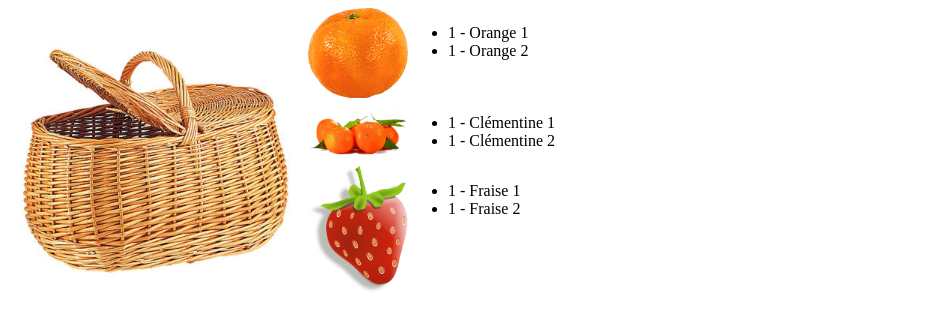
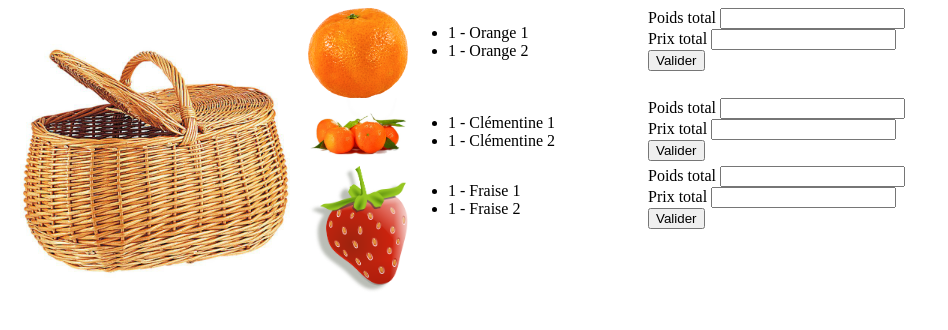
Before and after one commit to EmmanuelBlanchard/Les-fondamentaux-du-JavaScript-et-de-Node.JS-sans-framework, a plain HTML site: page Tuto/Exo4/index.html in a window 1280 px wide. Shown: the whole page, without its empty margins (0-948 px from the left). Drawn offline with Linux system fonts and the light colour scheme.

Commit message:
4-JavaScript+HTML+CSS:unProgrammeWebCompletSansServeurPourManipulerLeDOM-6-HTML+CSS:LesElementsDUnFormulaire

```diff
--- a/Tuto/Exo4/index.html
+++ b/Tuto/Exo4/index.html
@@ -15,26 +15,59 @@
         <div class="floatLeft">
             <div class="orange">
                 <img class="taille100 floatLeft" src="images/oranges.png" alt="">
-                <ul class="floatLeft">
+                <ul class="floatLeft taille200">
                     <li>1 - Orange 1</li>
                     <li>1 - Orange 2</li>
                 </ul>
+                <div class="floatLeft">
+                    <div>
+                        <label for="poidsOrange">Poids total</label>
+                        <input type="number" id="poidsOrange" name="poidsOrange">
+                    </div>
+                    <div>
+                        <label for="prixOrange">Prix total</label>
+                        <input type="number" id="prixOrange" name="prixOrange">
+                    </div>
+                    <button>Valider</button>
+                </div>
             </div>
             <div class="clearBoth"></div>
             <div class="clementine">
                 <img class="taille100 floatLeft" src="images/clementines.jpg" alt="">
-                <ul class="floatLeft">
+                <ul class="floatLeft taille200">
                     <li>1 - Clémentine 1</li>
                     <li>1 - Clémentine 2</li>
                 </ul>
+                <div class="floatLeft">
+                    <div>
+                        <label for="poidsClementine">Poids total</label>
+                        <input type="number" id="poidsClementine" name="poidsClementine">
+                    </div>
+                    <div>
+                        <label for="prixClementine">Prix total</label>
+                        <input type="number" id="prixClementine" name="prixClementine">
+                    </div>
+                    <button>Valider</button>
+                </div>
             </div>
             <div class="clearBoth"></div>
             <div class="fraise">
                 <img class="taille100 floatLeft" src="images/fraises.png" alt="">
-                <ul class="floatLeft">
+                <ul class="floatLeft taille200">
                     <li>1 - Fraise 1</li>
                     <li>1 - Fraise 2</li>
                 </ul>
+                <div class="floatLeft">
+                    <div>
+                        <label for="poidsFraise">Poids total</label>
+                        <input type="number" id="poidsFraise" name="poidsFraise">
+                    </div>
+                    <div>
+                        <label for="prixFraise">Prix total</label>
+                        <input type="number" id="prixFraise" name="prixFraise">
+                    </div>
+                    <button>Valider</button>
+                </div>
             </div>
         </div>
     </body>
--- a/Tuto/Exo4/monCss.css
+++ b/Tuto/Exo4/monCss.css
@@ -1,7 +1,9 @@
 .taille100 {
     width: 100px;
 }
-
+.taille200 {
+    width: 200px;
+}
 .taille300 {
     width: 300px;
 }
```
